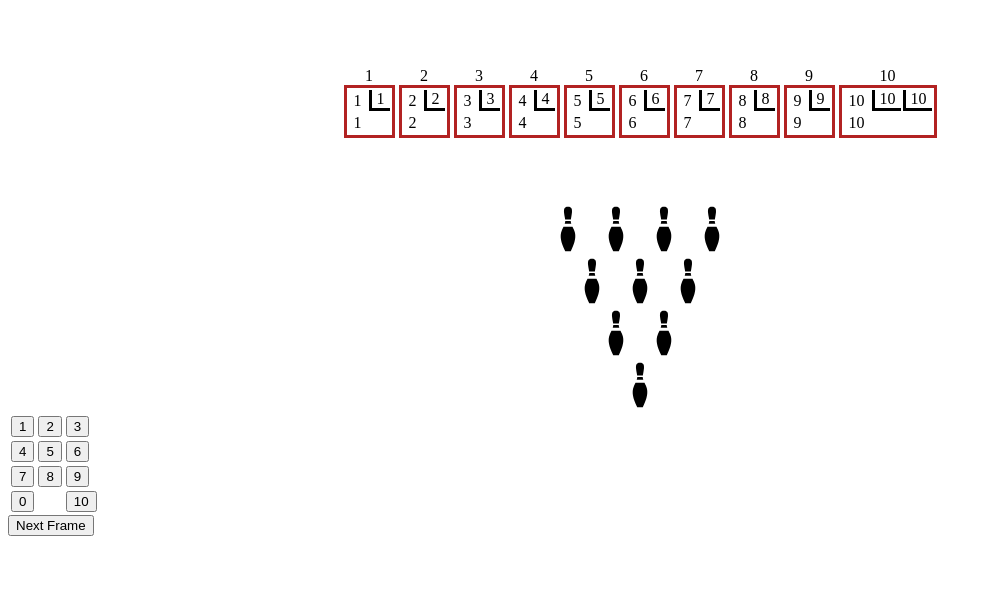
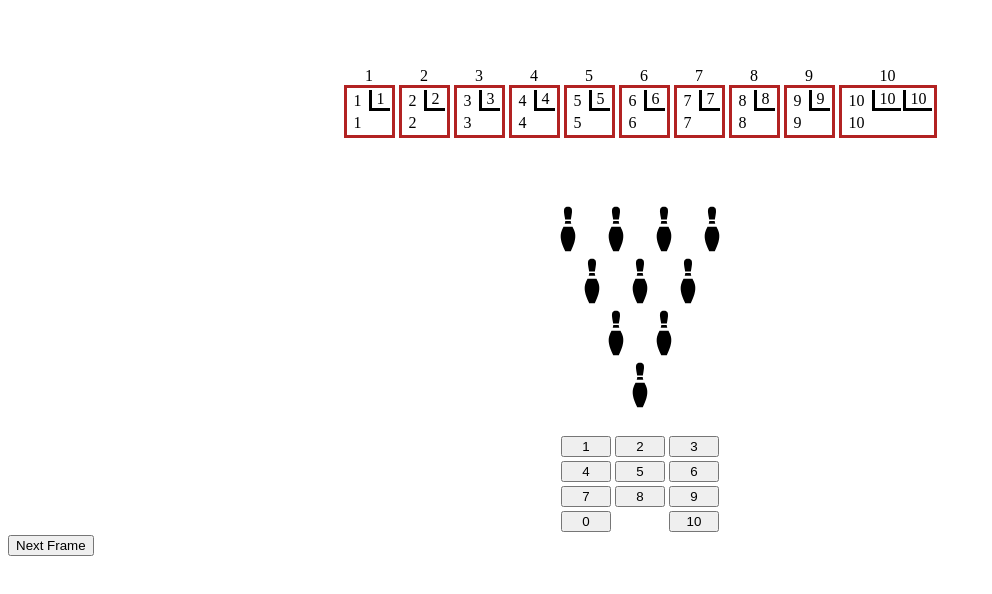
Before and after one commit to RobertBattaglia/Bowling, a React app: page / in a window 1280 px wide. Shown: the top 594 px of the page, without its empty margins (0-992 px from the left). Built offline with nearby package versions, Linux system fonts and the light colour scheme; the HTML template or start-up script is replaced by a standard one.

Commit message:
Clean up and add css

```diff
--- a/client/src/components/Keypad.jsx
+++ b/client/src/components/Keypad.jsx
@@ -1,10 +1,9 @@
-
 import React, { Component } from 'react';
 
 export default class Keypad extends Component {
   render() {
     return (
-      <table>
+      <table className='table table-sm table-bordered'>
         <tbody>
           {[[1, 2, 3], [4, 5, 6], [7, 8, 9]].map(row => {
             return (
@@ -13,6 +12,8 @@ export default class Keypad extends Component {
                   return (
                     <td key={num}>
                       <button
+                        type='button'
+                        className='btn btn-primary'
                         onClick={e => {
                           this.props.handleClick(num);
                         }}
@@ -28,6 +29,8 @@ export default class Keypad extends Component {
           <tr>
             <td>
               <button
+                type='button'
+                className='btn btn-primary'
                 onClick={e => {
                   this.props.handleClick(0);
                 }}
@@ -38,6 +41,8 @@ export default class Keypad extends Component {
             <td />
             <td>
               <button
+                type='button'
+                className='btn btn-primary'
                 onClick={e => {
                   this.props.handleClick(10);
                 }}
--- a/client/src/helperFunctions.js
+++ b/client/src/helperFunctions.js
@@ -7,6 +7,7 @@ module.exports = {
   randomizePins: (pins, num) => {
     let newPins = pins.slice();
     let index = [0, 1, 2, 3, 4, 5, 6, 7, 8, 9];
+    //index represents what pins get knocked down -> splice out pins that don't get knocked down
     for (let i = 0; i < 10 - num; i++) {
       var random = Math.floor(Math.random() * Math.floor(index.length));
       index.splice(random, 1);
--- a/client/src/styles.css
+++ b/client/src/styles.css
@@ -29,3 +29,15 @@
 .score {
   width: 100%;
 }
+
+/* ===================== Keypad =================== */
+.table {
+  width: 10%;
+  margin: 20px auto auto auto;
+  text-align: center;
+  padding: none;
+}
+
+.btn-primary {
+  width: 50px;
+}
```
Also changed, not shown: 1 other file (tests, documents, lock files or other folders).
